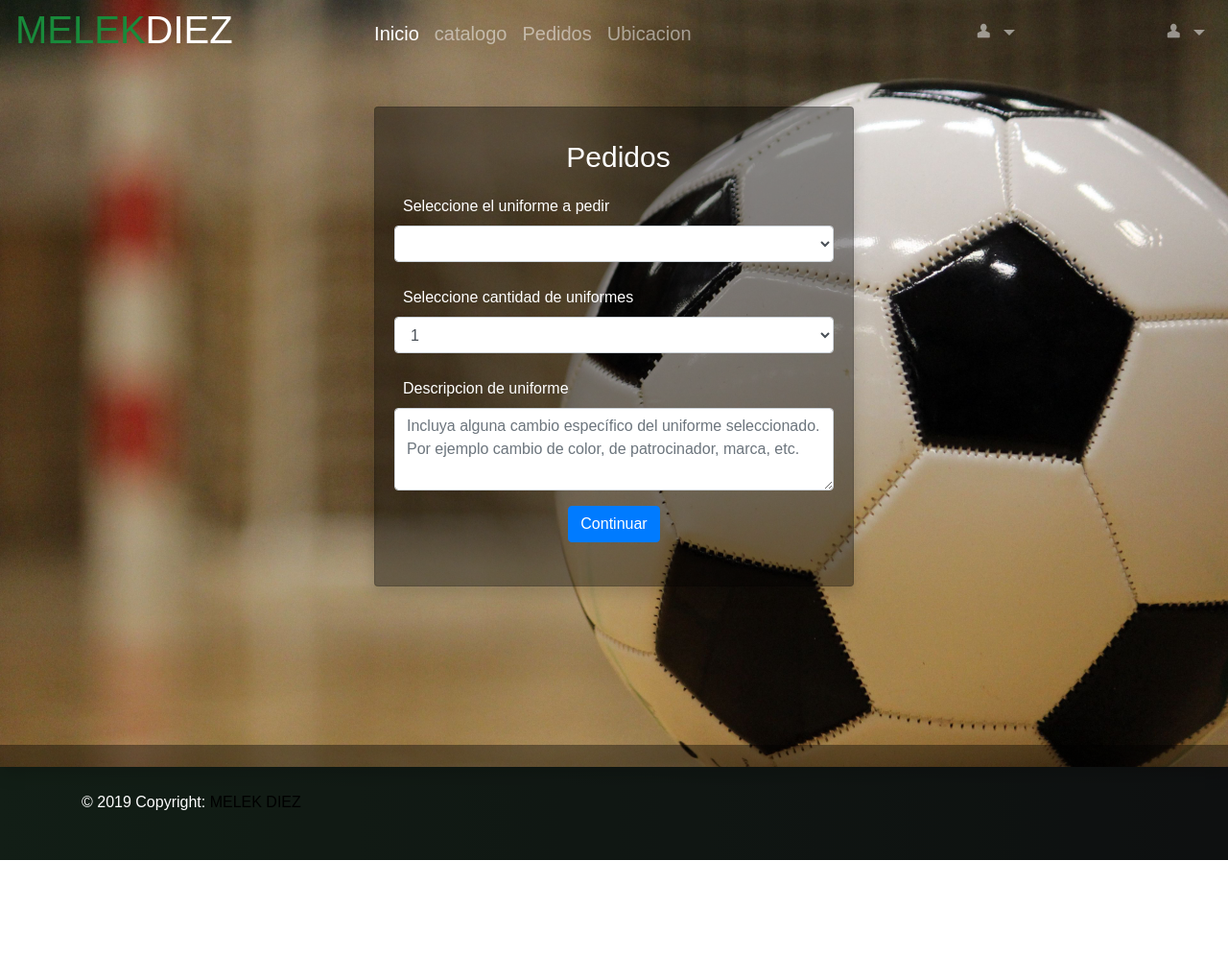
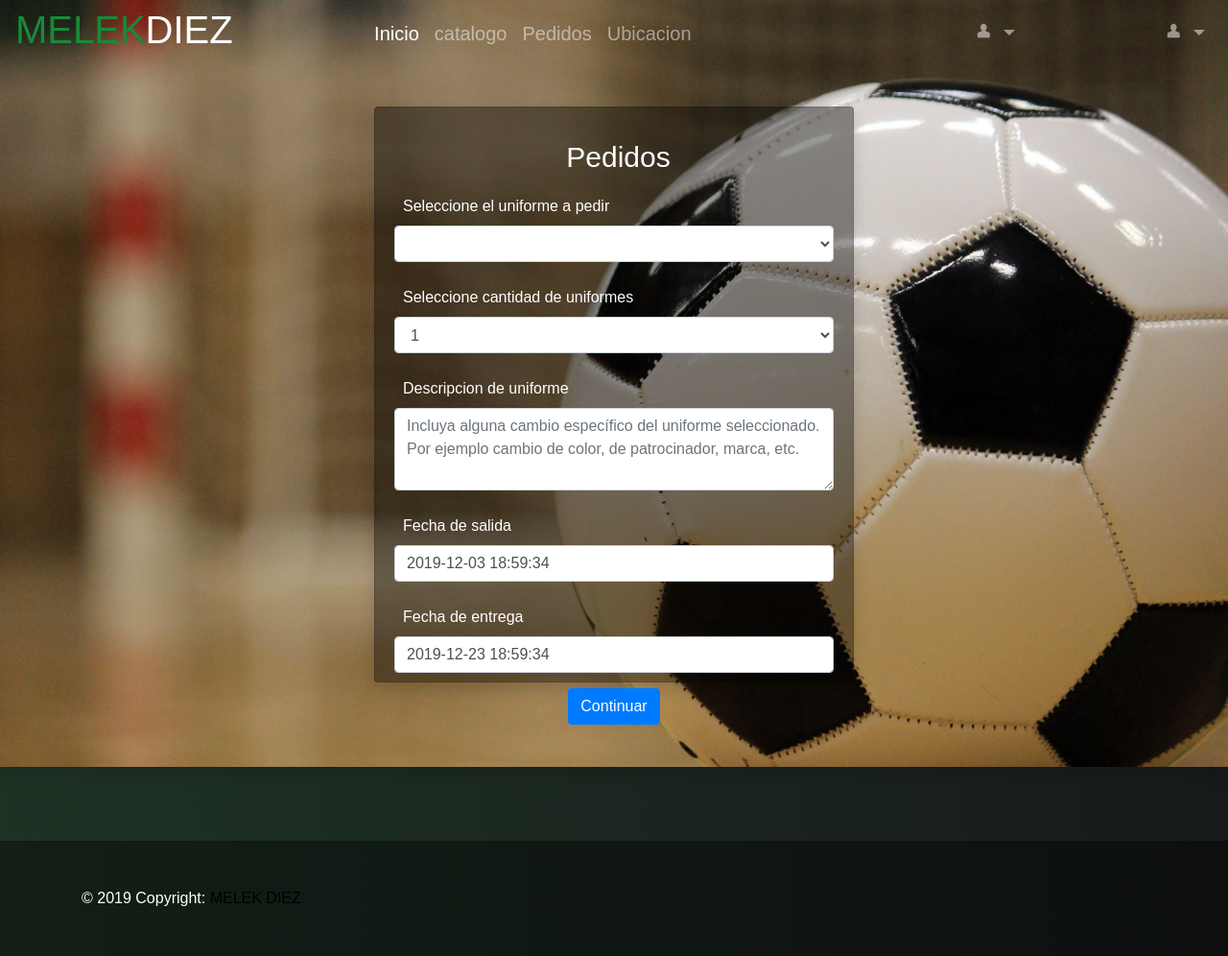
Before and after one commit to IntegradoraMelek/Melek-Diez, a PHP site: page /pedidos.php in a window 1280 px wide. Shown: the part 25-1021 px from the top of the page at 96% size. Before the commit the page ends 921 px from the top, so only its background shows below. Run offline with PHP 8.4, Linux system fonts and the light colour scheme; data that the repository does not hold is empty.

Commit message:
agregué fechas de salida y entrega a pedidos

```diff
--- a/pedidos.php
+++ b/pedidos.php
@@ -1,12 +1,26 @@
 <?php
 
 require "PanelAdmin/conexion2.php";
+
+// Consulta para vaciar productos en select de opciones
 
 $sql = "SELECT * from producto";
 
 $stmt = $conn->prepare($sql);
 
 $stmt->execute();
+
+// Variable para la fecha actual
+
+$fecha = new DateTime();
+$fecha2 = $fecha->format('Y-m-d H:i:s');
+$fecha->getTimestamp();
+
+// Calcular fecha de entrega, sumando a fecha en que se hace pedido
+
+$fechaentrega = $fecha->modify('+20 days');
+$fecha3 = $fechaentrega->format('Y-m-d H:i:s');
+
 
 ?>
 
@@ -107,7 +121,7 @@ $stmt->execute();
 
         <div class="container">
           <div class="row justify-content-center">
-            <div class="card shadow" style=" margin-top: 30px; width: 500px; height: 500px; background-color: rgb(0,0,0,0.4); color: white;">
+            <div class="card shadow" style=" margin-top: 30px; width: 500px; height: 600px; background-color: rgb(0,0,0,0.4); color: white;">
                 <div class="card-body">
                   <div class="text-center">
                     <label style="font-size: 30px;">Pedidos</label>
@@ -164,6 +178,16 @@ $stmt->execute();
     <textarea class="form-control"
     placeholder="Incluya alguna cambio específico del uniforme seleccionado. Por ejemplo cambio de color, de patrocinador, marca, etc."
     id="exampleFormControlTextarea1" rows="3"></textarea>
+  </div>
+
+  <div class="form-group">
+    <label for="exampleInputEmail1">Fecha de salida</label>
+    <input type="email" value="<?php echo($fecha2) ?>" class="form-control" id="exampleInputEmail1" aria-describedby="emailHelp" placeholder="Enter email">
+  </div>
+
+  <div class="form-group">
+    <label for="exampleInputEmail1">Fecha de entrega</label>
+    <input type="email" value="<?php echo($fecha3) ?>" class="form-control" id="exampleInputEmail1" aria-describedby="emailHelp" placeholder="Enter email">
   </div>
 
                           <div class="text-center">
```
